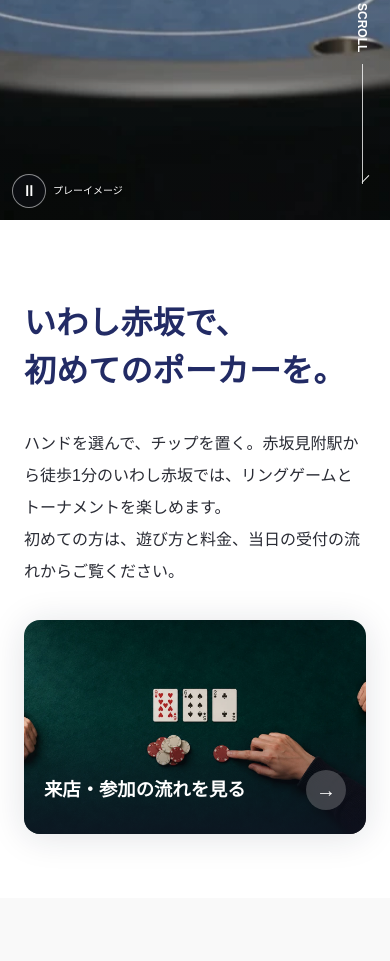
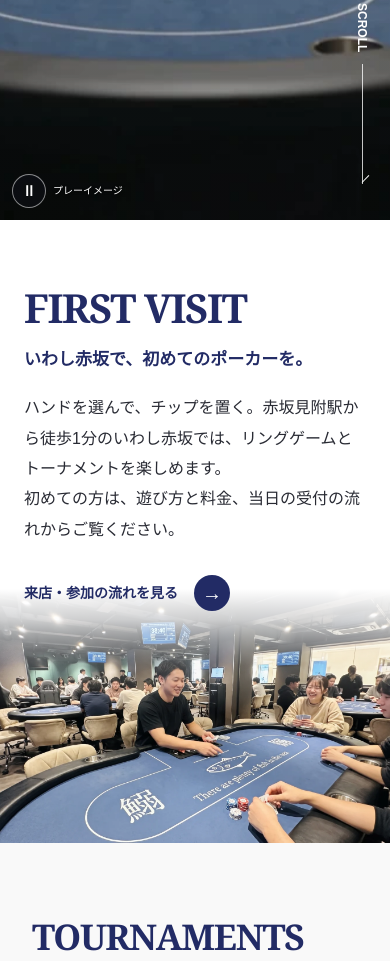
Before and after one commit to haruhi-imai/iwashi-akasaka, a plain HTML site: page index.html in a window 390 px wide. Shown: the part 624-1585 px from the top of the page. Drawn offline with Linux system fonts and the light colour scheme.

Commit message:
Update Iwashi Akasaka visitor guide

```diff
--- a/calendar.css
+++ b/calendar.css
@@ -58,7 +58,7 @@
 }
 .cover-name {
   padding: 12% 8% 8%;
-  font: 700 clamp(22px, 2.7vw, 42px)/1.02 Georgia, serif;
+  font: 700 clamp(22px, 2.7vw, 42px)/1.1 var(--display);
   letter-spacing: -.04em;
   text-wrap: balance;
   overflow-wrap: anywhere;
--- a/index.html
+++ b/index.html
@@ -8,8 +8,8 @@
   <title>Poker House いわし赤坂｜赤坂見附のポーカールーム</title>
   <link rel="icon" href="assets/mark.png">
   <link rel="preload" as="image" href="assets/room-hero.webp">
-  <link rel="stylesheet" href="style.css?v=gradient-header">
-  <link rel="stylesheet" href="calendar.css?v=table">
+  <link rel="stylesheet" href="style.css?v=first-visit-background">
+  <link rel="stylesheet" href="calendar.css?v=heading-font">
   <link rel="stylesheet" href="games.css?v=table">
   <script src="site.js?v=detail-pages" defer></script>
   <script src="schedule.js?v=table" defer></script>
@@ -56,16 +56,13 @@
     </section>
 
     <section class="first-visit" id="first-visit" aria-labelledby="first-title">
-      <div class="shell first-layout">
+      <img class="first-visit-background" src="assets/first-visit-room.webp" width="1600" height="894" alt="">
+      <div class="shell">
         <div class="first-copy">
-          <h2 id="first-title">いわし赤坂で、<br>初めてのポーカーを。</h2>
+          <h2 class="english-title" id="first-title" lang="en">FIRST VISIT</h2>
+          <p class="first-tagline">いわし赤坂で、初めてのポーカーを。</p>
           <p>ハンドを選んで、チップを置く。赤坂見附駅から徒歩1分のいわし赤坂では、リングゲームとトーナメントを楽しめます。<br>初めての方は、遊び方と料金、当日の受付の流れからご覧ください。</p>
-        </div>
-        <div class="first-visit-photo">
-          <a href="beginner.html" class="guide-card">
-            <img src="assets/poker-hero.webp" width="1440" height="810" alt="卓に並ぶカードとチップ">
-            <span class="card-caption"><strong>来店・参加の流れを見る</strong><span class="circle-arrow" aria-hidden="true">→</span></span>
-          </a>
+          <a href="beginner.html" class="round-link">来店・参加の流れを見る<span class="circle-arrow" aria-hidden="true">→</span></a>
         </div>
       </div>
     </section>
@@ -97,7 +94,7 @@
 
       <div class="game-photos">
         <a class="game-photo" href="ring-game.html">
-          <img src="assets/poker-table.jpg" loading="lazy" alt="" width="1240" height="840">
+          <img src="assets/ring-game-joining.webp?v=room" loading="lazy" alt="" width="1800" height="1005">
           <div class="game-photo-text">
             <h3>リングゲーム</h3>
             <p>空席があれば途中から参加でき、好きなタイミングで終了できます。</p>
@@ -131,10 +128,24 @@
         </dl>
       </section>
     </section>
+    <section class="visitor-guide" id="guide" aria-labelledby="guide-title">
+      <div class="shell guide-layout">
+        <div><h2 id="guide-title" class="english-title" lang="en">FAQ</h2><p class="jp-label">初めての方の来店・参加ガイド</p></div>
+        <div class="questions">
+          <details open><summary>初めてです。来店までの流れは？</summary><p>まず<a href="games.html">遊ぶゲームと料金</a>を確認します。大会なら、出たい回の詳細で開始時刻と受付締切を確認し、赤坂見附の黛ビル3階で受付してください。PokerFansで予約した方は、受付でポーカーIDとニックネームをお伝えください。</p></details>
+          <details><summary>予約はできますか？</summary><p>大会は各回の公式ページにある「参加予約」から申し込めます。リングゲームの当日の空席は、来店前に<a href="tel:+81355455654">店舗へお電話ください</a>。</p></details>
+          <details><summary>初回はいくらかかりますか？</summary><p>リングゲームは50点の購入、チャージ、ドリンクで6,200円からの掲載例があります。大会の参加費は各回で変わります。<a href="ring-game.html#fees">料金の内訳</a>と<a href="tournaments.html">参加予定の大会</a>をご確認ください。</p></details>
+          <details><summary>ルールを教わることはできますか？</summary><p>初心者講習の実施日や所要時間は、来店希望日を添えて<a href="mailto:iwashi.poker@gmail.com">店舗へお問い合わせください</a>。</p></details>
+        </div>
+      </div>
+    </section>
+
     <section class="room-section" id="visit" aria-labelledby="room-title">
       <div class="shell room-heading"><h2 class="english-title" lang="en" id="room-title">POKER ROOM</h2><p class="jp-label">店舗情報・アクセス</p></div>
       <div class="room-layout">
-        <div class="room-visual"><img src="assets/blue-poker-table.webp" width="1672" height="941" loading="lazy" alt="白いいわしと英文が印刷された青いポーカーテーブル"></div>
+        <div class="room-map-panel">
+          <iframe loading="lazy" title="Google マップで見る いわし赤坂の周辺地図" src="https://maps.google.com/maps?q=東京都港区赤坂3-10-3黛ビル&amp;z=17&amp;output=embed" referrerpolicy="no-referrer-when-downgrade" allowfullscreen></iframe>
+        </div>
         <div class="room-info">
           <h3>Poker House いわし赤坂</h3><p>赤坂見附駅から徒歩1分</p>
           <dl>
@@ -143,19 +154,6 @@
             <div><dt>お問い合わせ</dt><dd><a href="tel:+81355455654">03-5545-5654</a><br><a href="mailto:iwashi.poker@gmail.com">iwashi.poker@gmail.com</a></dd></div>
           </dl>
           <div class="room-actions"><a class="round-link" href="https://www.google.com/maps/search/?api=1&amp;query=東京都港区赤坂3-10-3+黛ビル">地図を開く<span class="circle-arrow" aria-hidden="true">↗</span></a><a href="https://x.com/iwashi_poker">店舗公式X ↗</a></div>
-          <details class="room-map"><summary>周辺地図を表示</summary><iframe loading="lazy" title="赤坂見附駅近く、黛ビルの地図" src="https://maps.google.com/maps?q=東京都港区赤坂3-10-3黛ビル&amp;z=17&amp;output=embed" referrerpolicy="no-referrer-when-downgrade"></iframe></details>
-        </div>
-      </div>
-    </section>
-
-    <section class="visitor-guide" id="guide" aria-labelledby="guide-title">
-      <div class="shell guide-layout">
-        <div><h2 id="guide-title" class="english-title" lang="en">FAQ</h2><p class="jp-label">初めての方の来店・参加ガイド</p></div>
-        <div class="questions">
-          <details open><summary>初めてです。来店までの流れは？</summary><p>まず<a href="games.html">遊ぶゲームと料金</a>を確認します。大会なら、出たい回の詳細で開始時刻と受付締切を確認し、赤坂見附の黛ビル3階で受付してください。PokerFansで予約した方は、受付でポーカーIDとニックネームをお伝えください。</p></details>
-          <details><summary>予約はできますか？</summary><p>大会は各回の公式ページにある「参加予約」から申し込めます。リングゲームの当日の空席は、来店前に<a href="tel:+81355455654">店舗へお電話ください</a>。</p></details>
-          <details><summary>初回はいくらかかりますか？</summary><p>リングゲームは50点の購入、チャージ、ドリンクで6,200円からの掲載例があります。大会の参加費は各回で変わります。<a href="ring-game.html#fees">料金の内訳</a>と<a href="tournaments.html">参加予定の大会</a>をご確認ください。</p></details>
-          <details><summary>ルールを教わることはできますか？</summary><p>初心者講習の実施日や所要時間は、来店希望日を添えて<a href="mailto:iwashi.poker@gmail.com">店舗へお問い合わせください</a>。</p></details>
         </div>
       </div>
     </section>
--- a/style.css
+++ b/style.css
@@ -4,7 +4,7 @@
   --ink: #292b34;
   --shell: 1272px;
   --gutter: clamp(24px, 5.83vw, 84px);
-  --display: Copperplate, "Copperplate Gothic Bold", Georgia, serif;
+  --display: Copperplate, "Copperplate Gothic Bold", Georgia, "Hiragino Mincho ProN", "Yu Mincho", "Noto Serif CJK JP", "Noto Serif JP", serif;
   font-family: "Hiragino Kaku Gothic ProN", "Hiragino Sans", "Yu Gothic", Meiryo, sans-serif;
   color: var(--ink);
   background: #fff;
@@ -13,6 +13,7 @@
 *, *::before, *::after { box-sizing: border-box; }
 body, h1, h2, h3, h4, p, dl, dd, ol, ul, figure { margin: 0; }
 body { line-height: 1.75; }
+:where(h1, h2, h3, h4, h5, h6, .questions summary) { font-family: var(--display); }
 img { display: block; max-width: 100%; }
 a { color: inherit; text-underline-offset: .23em; }
 button { font: inherit; color: inherit; cursor: pointer; }
@@ -100,36 +101,59 @@ body.menu-open .masthead::before { opacity: 0; }
 .film-utility small { font-size: 10px; color: white; text-shadow: 0 1px 3px #000; }
 .film-control { display: grid; place-items: center; padding: 0; width: 34px; height: 34px; border: 1px solid #ffffff82; border-radius: 50%; color: white; background: #13162057; font: 600 14px/1 Arial,sans-serif; }
 .film-control[hidden] { display: none; }
-.room-map { margin-top: 20px; font-size: 13px; color: var(--accent); }
-.room-map summary { cursor: pointer; font-weight: 600; }
-.room-map iframe { display: block; width: 100%; height: 240px; margin-top: 12px; border: 0; }
 .menu-item { display: grid; justify-items: start; gap: 8px; color: inherit; text-decoration: none; }
 .menu-item span { font: 750 clamp(16px,1.39vw,20px)/1 Arial, sans-serif; letter-spacing: -.025em; }
 .menu-item small { font-size: 12px; font-weight: 600; line-height: 1.2; }
 #main:focus { outline: none; }
 
 /* First visit */
-.first-visit { overflow: hidden; }
-.first-layout { display: grid; grid-template-columns: 1fr 1fr; gap: clamp(32px,4.45vw,64px); min-height: 560px; align-items: center; }
-.first-copy { padding-block: 60px; }
-.first-copy h2 { color: var(--accent); font-weight: 700; font-size: clamp(30px,3.34vw,48px); line-height: 1.5; letter-spacing: .005em; }
-.first-copy p { margin-top: clamp(24px,3.33vw,48px); line-height: 2; }
-.photo-stack { position: relative; isolation: isolate; align-self: end; height: 440px; }
-.photo-stack::before, .photo-stack::after { content: ""; position: absolute; inset: -20px 40px auto; z-index: -2; height: 100px; border-radius: 32px 32px 0 0; background: center 65% / cover url("assets/blue-poker-table.webp"); box-shadow: 0 -5px 25px #17172212; }
-.photo-stack::after { inset: -10px 20px auto; z-index: -1; background-image: url("assets/poker-table.jpg"); }
-.guide-card { display: block; position: relative; overflow: hidden; height: calc(100% + 24px); border-radius: 32px 32px 0 0; color: #fff; box-shadow: 0 3px 35px #191f3321; }
-.guide-card img { width: 100%; height: 100%; object-fit: cover; transition: transform .45s ease; }
-.guide-card:hover img { transform: scale(1.035); }
-.card-caption { position: absolute; inset: auto 0 0; display: flex; gap: 8px; align-items: center; justify-content: space-between; padding: 80px 24px 48px; background: linear-gradient(transparent,#101423bc); }
-.card-caption strong { font-size: clamp(19px,1.94vw,28px); line-height: 1.4; }
-.card-caption .circle-arrow { width: 64px; height: 64px; flex-shrink: 0; background: #ffffff36; backdrop-filter: blur(10px); }
+.first-visit {
+  position: relative;
+  isolation: isolate;
+  display: grid;
+  align-content: center;
+  min-height: 560px;
+  padding-block: clamp(64px, 7vw, 104px);
+  background: #fff;
+}
+.first-visit-background {
+  position: absolute;
+  z-index: -2;
+  inset: 0 0 0 auto;
+  width: 72%;
+  height: 100%;
+  object-fit: cover;
+  object-position: 62% center;
+}
+.first-visit::before {
+  content: "";
+  position: absolute;
+  z-index: -1;
+  inset: 0;
+  pointer-events: none;
+  background: linear-gradient(90deg, #fff 30%, rgb(255 255 255 / 96%) 42%, rgb(255 255 255 / 82%) 51%, rgb(255 255 255 / 26%) 63%, transparent 74%);
+}
+.first-copy { max-width: min(32rem, 49%); }
+.first-copy p { margin-top: 20px; line-height: 1.9; }
+.first-copy .first-tagline { margin-top: 14px; color: var(--accent); font-size: clamp(17px, 1.55vw, 22px); font-weight: 700; line-height: 1.6; }
+.first-copy .round-link { margin-top: 26px; min-height: 44px; }
 
 /* Room, visit questions and footer */
 .room-section { border-top: 1px solid #ececf1; }
 .room-heading { padding-block: clamp(72px,8.33vw,120px) 40px; }
 .room-layout { display: grid; grid-template-columns: 1fr 1fr; }
-.room-visual { background: #536187; display: grid; align-items: center; overflow: hidden; }
-.room-visual img { width: 100%; height: auto; }
+.room-map-panel {
+  position: relative;
+  min-height: clamp(320px, 36vw, 500px);
+  background: #f3f4f6;
+}
+.room-map-panel iframe {
+  position: absolute;
+  inset: 0;
+  width: 100%;
+  height: 100%;
+  border: 0;
+}
 .room-info { padding: clamp(32px,4.44vw,64px); background: #f6f6f9; }
 .room-info h3 { color: var(--accent); font-size: clamp(21px,2.2vw,32px); line-height: 1.4; }
 .room-info > p { margin-top: 8px; font-size: 14px; }
@@ -189,17 +213,11 @@ body.menu-open .masthead::before { opacity: 0; }
   .logo-ja { gap: 5px; }
   .logo-ja span { font-size: 21px; }
   .hero-wordmark { gap: 5px; }
-  .first-layout, .room-layout, .guide-layout { grid-template-columns: 1fr; }
-  .first-layout { padding-block: 80px 64px; gap: 32px; min-height: 0; }
-  .first-copy { padding: 0; }
-  .first-copy h2 { font-size: clamp(26px,8.2vw,32px); }
-  .first-copy p { margin-top: 32px; }
-  .photo-stack { height: auto; }
-  .photo-stack::before, .photo-stack::after { display: none; }
-  .guide-card { aspect-ratio: 1.6; height: auto; border-radius: 16px; }
-  .card-caption { padding: 48px 20px 24px; }
-  .card-caption strong { font-size: clamp(16px,4.7vw,20px); }
-  .card-caption .circle-arrow { width: 40px; height: 40px; }
+  .room-layout, .guide-layout { grid-template-columns: 1fr; }
+  .first-visit { --photo-height: clamp(254px, 55vw, 390px); min-height: 0; padding-block: 64px calc(var(--photo-height) - 26px); }
+  .first-visit-background, .first-visit::before { inset: auto 0 0; width: 100%; height: var(--photo-height); }
+  .first-visit::before { background: linear-gradient(#fff, rgb(255 255 255 / 80%) 12%, rgb(255 255 255 / 24%) 30%, transparent 49%); }
+  .first-copy { max-width: 32rem; }
   .room-info { padding: 32px 24px 40px; }
   .room-info dl div { grid-template-columns: 5.5em 1fr; }
   .guide-layout { gap: 32px; }
```
Also changed, not shown: access.html (+4 -3 lines), assets/first-visit-room.webp (added), assets/ring-game-joining.webp (added).
